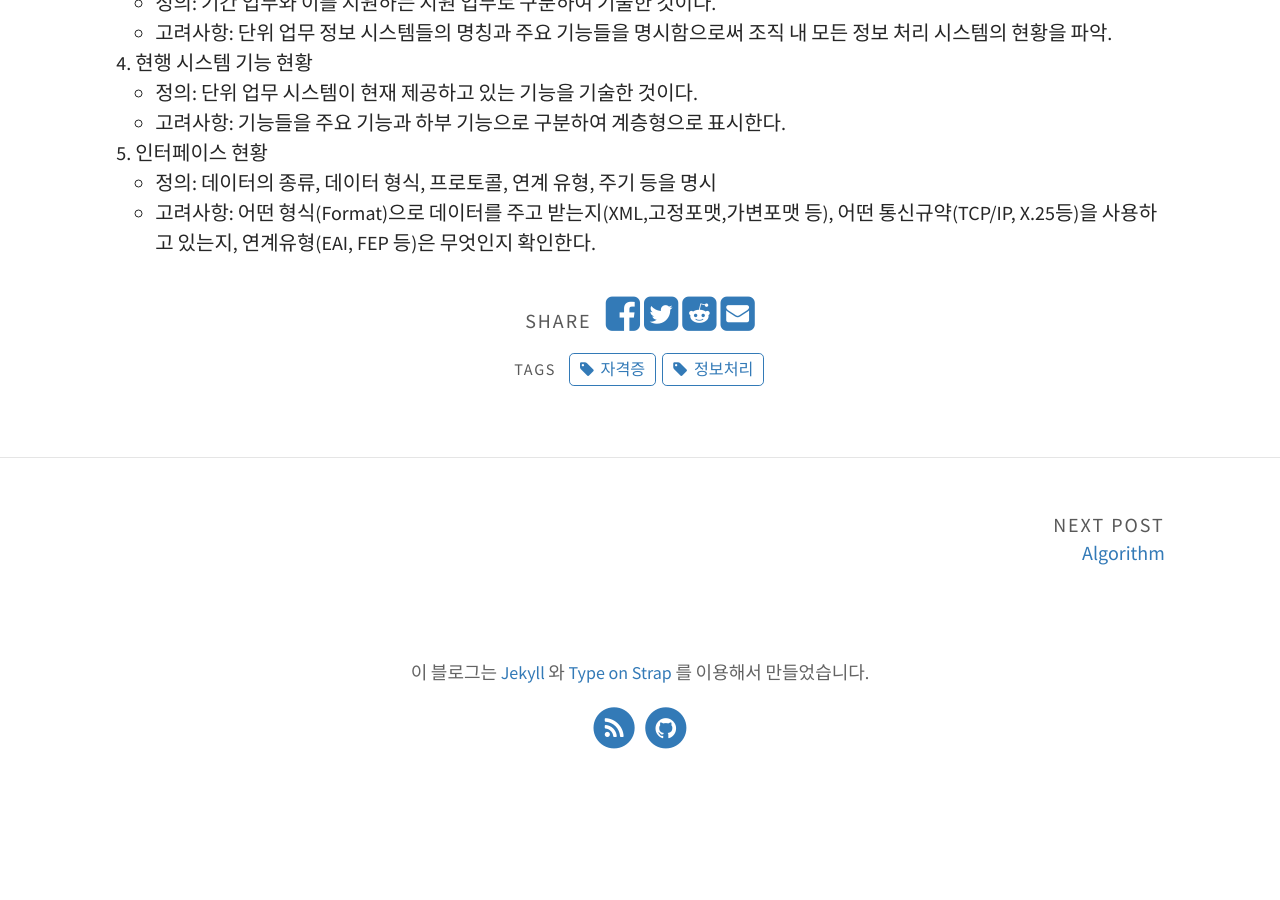
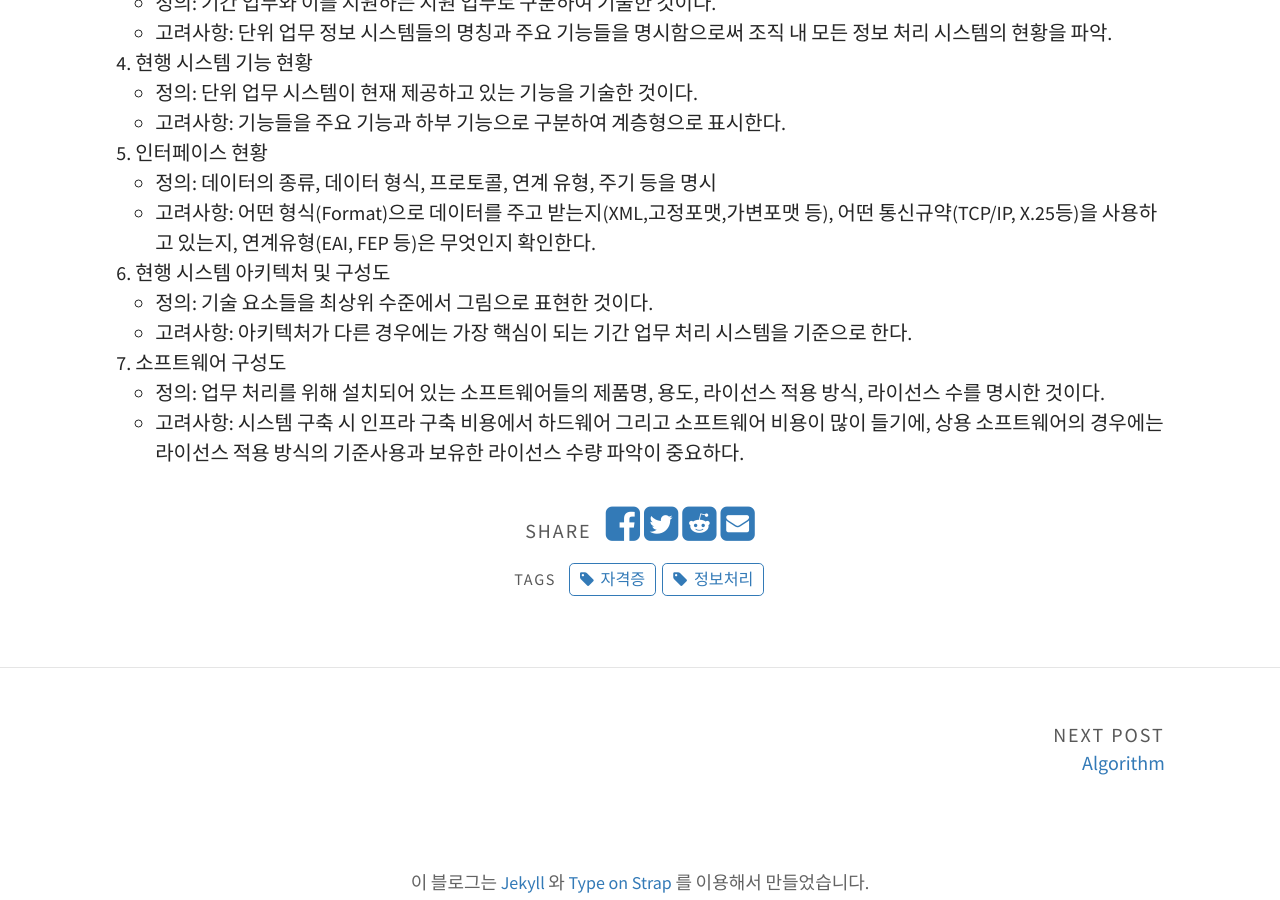
Before and after one commit to starsol89/starsol89.github.io, a Jekyll site: the page built from _posts/2020-04-01-IP.md, in a window 1280 px wide and 900 px high, scrolled down 991 px. Built offline with Jekyll 4.4.1, drawn with Linux system fonts in a browser that asks for light colours; before the commit the page ends 1782 px from its top, so only the background shows below that.

Commit message:
아키텍처 및 소프트웨어 정리

```diff
--- a/_posts/2020-04-01-IP.md
+++ b/_posts/2020-04-01-IP.md
@@ -43,3 +43,13 @@ tags: [정보처리, 자격증]
 
    - 정의: 데이터의 종류, 데이터 형식, 프로토콜, 연계 유형, 주기 등을 명시
    - 고려사항: 어떤 형식(Format)으로 데이터를 주고 받는지(XML,고정포맷,가변포맷 등), 어떤 통신규약(TCP/IP, X.25등)을 사용하고 있는지, 연계유형(EAI, FEP 등)은 무엇인지 확인한다.
+
+6. 현행 시스템 아키텍처 및 구성도
+
+   - 정의: 기술 요소들을 최상위 수준에서 그림으로 표현한 것이다.
+   - 고려사항: 아키텍처가 다른 경우에는 가장 핵심이 되는 기간 업무 처리 시스템을 기준으로 한다.
+
+7. 소프트웨어 구성도
+
+   - 정의: 업무 처리를 위해 설치되어 있는 소프트웨어들의 제품명, 용도, 라이선스 적용 방식, 라이선스 수를 명시한 것이다.
+   - 고려사항: 시스템 구축 시 인프라 구축 비용에서 하드웨어 그리고 소프트웨어 비용이 많이 들기에, 상용 소프트웨어의 경우에는 라이선스 적용 방식의 기준사용과 보유한 라이선스 수량 파악이 중요하다.
```
